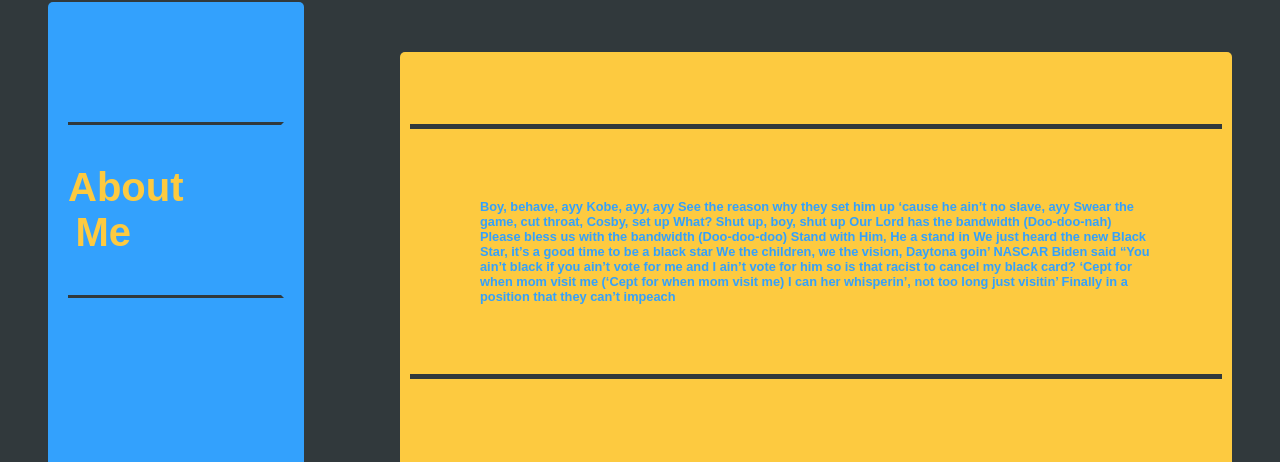
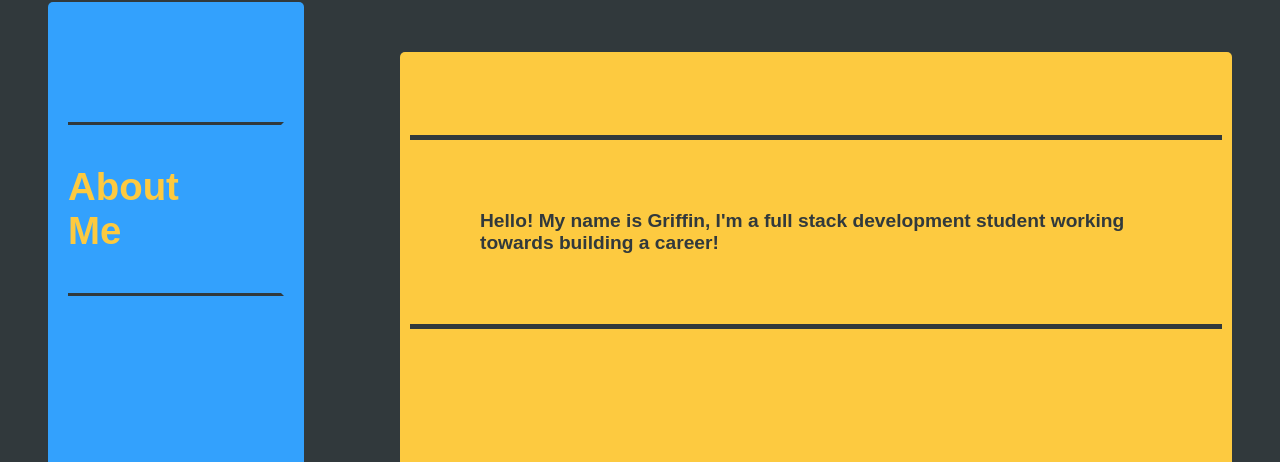
Before and after one commit to griffinlebeau/Professional-Portfolio-C2, a plain HTML site: page index.html in a window 1280 px wide. Shown: the part 338-800 px from the top of the page. Drawn offline with Linux system fonts and the light colour scheme.

Commit message:
final touches

```diff
--- a/index.html
+++ b/index.html
@@ -44,20 +44,7 @@
             </section>
             <section class="right-content">
                 <div class="bio">
-                    <p>Boy, behave, ayy
-                        Kobe, ayy, ayy
-                        See the reason why they set him up ‘cause he ain’t no slave, ayy
-                        Swear the game, cut throat, Cosby, set up
-                        What? Shut up, boy, shut up
-                        Our Lord has the bandwidth (Doo-doo-nah)
-                        Please bless us with the bandwidth (Doo-doo-doo)
-                        Stand with Him, He a stand in
-                        We just heard the new Black Star, it’s a good time to be a black star
-                        We the children, we the vision, Daytona goin’ NASCAR
-                        Biden said “You ain’t black if you ain’t vote for me and I ain’t vote for him so is that racist to cancel my black card?
-                        ‘Cept for when mom visit me (‘Cept for when mom visit me)
-                        I can her whisperin’, not too long just visitin’
-                        Finally in a position that they can’t impeach</p>
+                    <p>Hello! My name is Griffin, I'm a full stack development student working towards building a career!</p>
                 </div>
                 <div class="run-buddy">
                     <a href="https://griffinlebeau.github.io/run-buddy/">
--- a/style.css
+++ b/style.css
@@ -110,12 +110,11 @@ header nav ul li a:hover {
 }
 
 .left-content h2 {
-    font-size: 40px;
+    font-size: 3.0vw;
     color:#fdca40;
     border-right: 3px solid #33a1fd;
     padding-right: 150px;
     font-weight: bold;
-    text-align: right;
     border-top: 3px solid #31393c;
     border-bottom: 3px solid #31393c;
     padding-top: 40px;
@@ -141,8 +140,8 @@ header nav ul li a:hover {
 }
 
 .bio {
-    font-size: 1.0vw;
-    color: #33a1fd;
+    font-size: 1.5vw;
+    color: #31393c;
     font-weight: bold;
     border-top: 5px solid #31393c;
     border-bottom: 5px solid #31393c;
```
